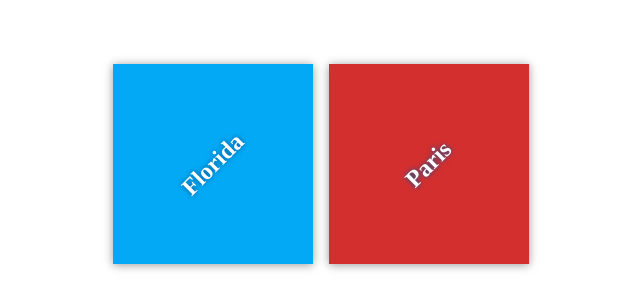
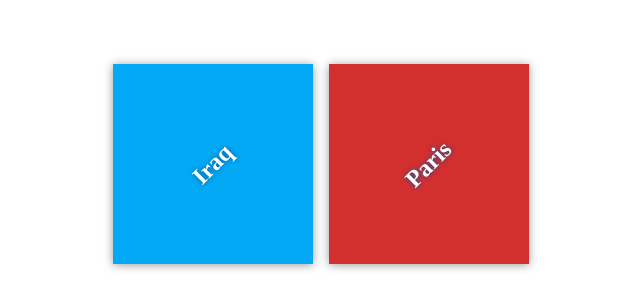
Before and after one commit to Abeer-h/my-travel-plans, a plain HTML site: page index.html in a window 1280 px wide. Shown: the part 236-544 px from the top of the page, 319-959 px from the left. Drawn offline with Linux system fonts and the light colour scheme.

Commit message:
convert to Iraq

```diff
--- a/index.html
+++ b/index.html
@@ -11,7 +11,7 @@
 <div class="container">
 <div class="destination-container">
 <div class="destination" id="florida">
-<h2>Florida</h2>
+<h2>Iraq</h2>
 </div>
 
 <div class="destination" id="paris">
```
